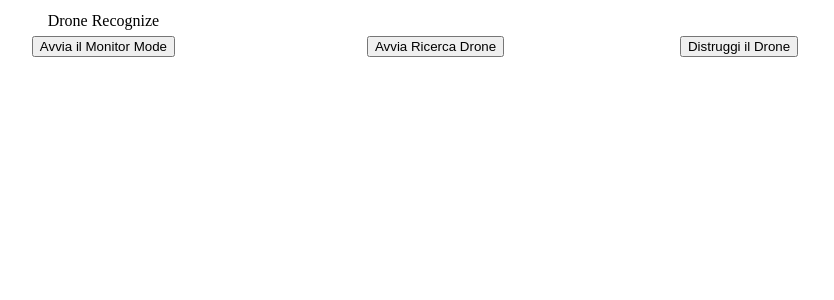
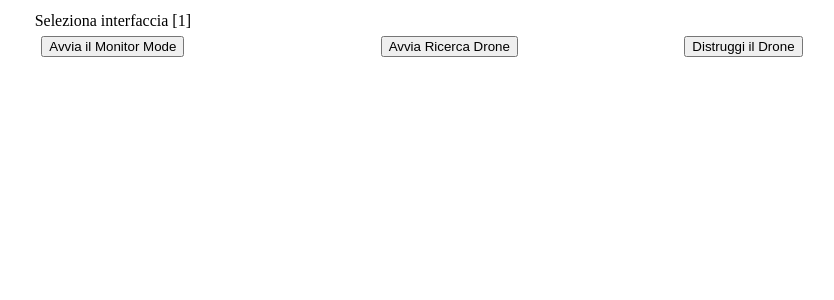
Before and after one commit to runcif/Att4ck, a PHP site: page / in a window 1280 px wide. Shown: the top 300 px of the page, without its empty margins (233-1067 px from the left). Run offline with PHP 8.4, Linux system fonts and the light colour scheme; the visitor is signed in with stand-in values (Sample User, id 1).

```diff
--- a/index.php
+++ b/index.php
@@ -1,3 +1,6 @@
+<?php
+session_start();
+?>
 <html>
 <head>
   <title>att4ck</title>
@@ -10,7 +13,7 @@
  border="0" cellpadding="2" cellspacing="2">
   <tbody>
     <tr>
-	    <td style="text-align: center;">Drone Recognize</td>
+	    <td style="text-align: center;">Seleziona interfaccia [<?php echo $_SESSION["wlan"];?>]</td>
     </tr>
   <tr>
 	<td style="text-align: center;"><button name="mode">Avvia il Monitor Mode</button></td>
@@ -24,11 +27,9 @@
 </html>
 
 <?php
-session_start();
 
 if (isset($_POST['mode']))
 {
-
 	exec("sudo airmon-ng | grep -Eo 'wlan[0-9]'", $output, $code);
 	switch($code) {
     case 0:
@@ -93,7 +94,6 @@ $_SESSION['wlan'] = $output[0];
 }
 else if(isset($_POST['start']))
 {
-	echo "".$_SESSION['wlan'];
 	exec("sudo timeout 5 airodump-ng -w /var/www/html/my --output-format csv --write-interval 1 wlan1mon",   $output, $code);
 
     if($output>0) :
```
